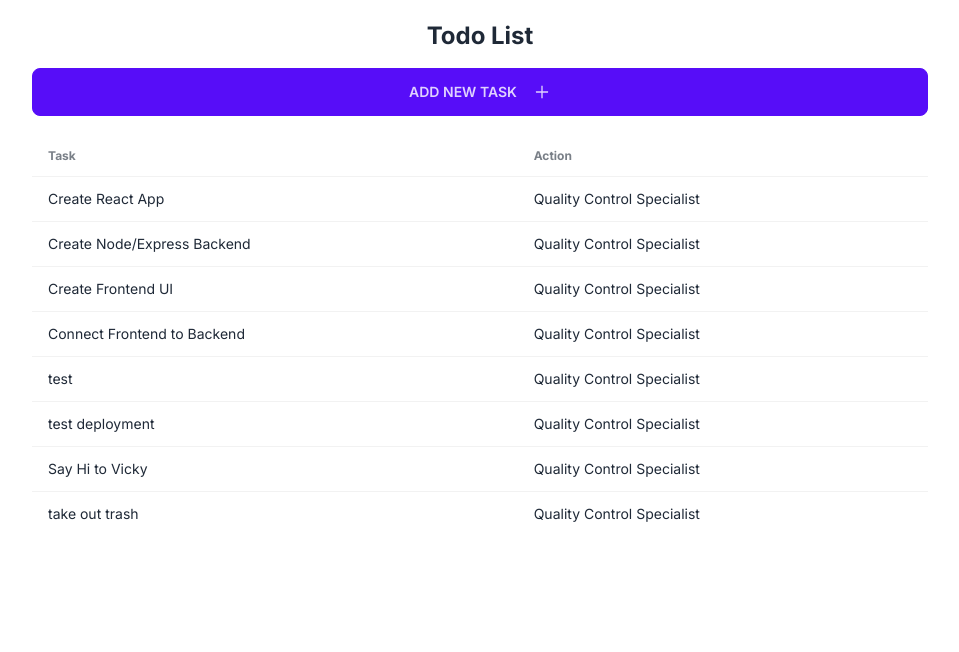
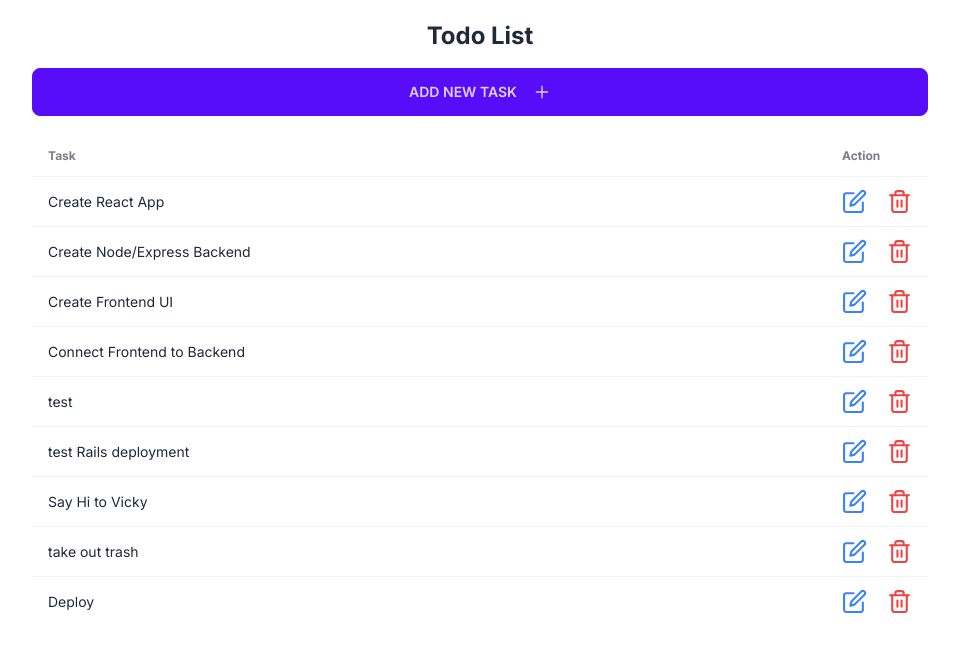
Before and after one commit to ewilkinsiii/nextjs-todo, a Next.js app: page / in a window 1280 px wide. Shown: the top 652 px of the page, without its empty margins (160-1119 px from the left). Built offline with nearby package versions, Linux system fonts and the light colour scheme; data requests are answered from the project's data file.

Commit message:
implemented edit modal

```diff
--- a/api.ts
+++ b/api.ts
@@ -17,5 +17,17 @@
     body: JSON.stringify(todo),
   });
   const newTodo = await res.json();
-  return todo;
+  return newTodo;
 };
+
+export const editTodo = async (todo: ITask): Promise<ITask> => {
+  const res = await fetch(`${baseUrl}/tasks/${todo.id}`, {
+    method: "PUT",
+    headers: {
+      "Content-type": "application/json",
+    },
+    body: JSON.stringify(todo),
+  });
+  const updatedTodo = await res.json();
+  return updatedTodo;
+};
--- a/app/components/AddTask.tsx
+++ b/app/components/AddTask.tsx
@@ -33,7 +33,7 @@
       </button>
 
       <Modal modalOpen={modalOpen} setModalOpen={setModalOpen}>
-        <form onSubmit={handleSubmitNewTodo}>
+        <form onSubmit={handleSubmitNewTodo} id="addTask">
           <h3 className="text-lg font-bold">Add new task</h3>
           <div className="modal-action">
             <input
@@ -42,6 +42,7 @@
               type="text"
               placeholder="Type here"
               className="w-full input input-bordered"
+              id="newTask"
             />
             <button type="submit" className="btn">
               Submit
--- a/app/components/Task.tsx
+++ b/app/components/Task.tsx
@@ -1,13 +1,62 @@
+"use client";
 import { ITask } from "@/types/task";
+import { editTodo } from "@/api";
+import { FiEdit, FiTrash2 } from "react-icons/fi";
+import Modal from "./Modal";
+import { FormEventHandler, useState } from "react";
+import { useRouter } from "next/navigation";
 
 interface TaskProps {
   task: ITask;
 }
 const Task: React.FC<TaskProps> = ({ task }) => {
+  const router = useRouter();
+  const [openModalEdit, setOpenModalEdit] = useState<boolean>(false);
+  const [openModalDelete, setOpenModalDelete] = useState<boolean>(false);
+  const [taskToEdit, setTaskToEdit] = useState<string>(task.text);
+
+  const handleSubmitEditTodo: FormEventHandler<HTMLFormElement> = async (e) => {
+    e.preventDefault(); // prevent page reload
+    await editTodo({
+      id: task.id,
+      text: taskToEdit,
+      completed: false,
+    }); // edit todo
+    setTaskToEdit(""); // reset new task value
+    setOpenModalEdit(false); // close modal
+    router.refresh(); // refresh page
+  };
+
   return (
     <tr key={task.id}>
-      <td>{task.text}</td>
-      <td>Quality Control Specialist</td>
+      <td className="w-full">{task.text}</td>
+      <td className="flex gap-5">
+        <FiEdit
+          onClick={() => setOpenModalEdit(true)}
+          cursor="pointer"
+          size={25}
+          className="text-blue-500"
+        />
+        <Modal modalOpen={openModalEdit} setModalOpen={setOpenModalEdit}>
+          <form onSubmit={handleSubmitEditTodo} id="editTaskText">
+            <h3 className="text-lg font-bold">Edit task</h3>
+            <div className="modal-action">
+              <input
+                value={taskToEdit}
+                onChange={(e) => setTaskToEdit(e.target.value)}
+                type="text"
+                placeholder="Type here"
+                className="w-full input input-bordered"
+                id="editTask"
+              />
+              <button type="submit" className="btn">
+                Submit
+              </button>
+            </div>
+          </form>
+        </Modal>
+        <FiTrash2 cursor="pointer" size={25} className="text-red-500" />
+      </td>
     </tr>
   );
 };
--- a/data/todos.json
+++ b/data/todos.json
@@ -27,7 +27,7 @@
     },
     {
       "id": "6",
-      "text": "test deployment",
+      "text": "test Rails deployment",
       "completed": false
     },
     {
@@ -39,6 +39,11 @@
       "id": "fd68696d-7353-4372-aa0c-074d924b9eae",
       "text": "take out trash",
       "completed": false
+    },
+    {
+      "id": "8f1da814-9926-4544-8de0-c2fb96eea5a5",
+      "text": "Deploy",
+      "completed": false
     }
   ]
 }
```
